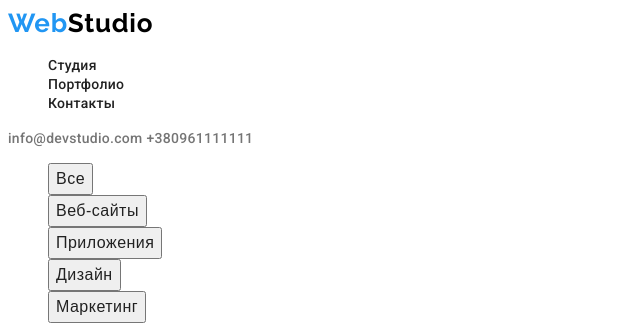
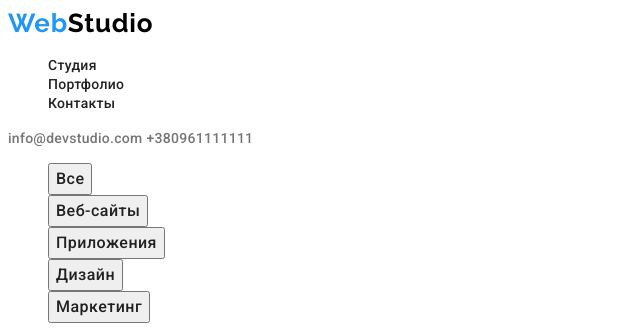
Before and after one commit to VKChabra/goit-markup-hw-02, a plain HTML site: page portfolio.html in a window 1280 px wide. Shown: the top 335 px of the page, 0-640 px from the left. Drawn offline with Linux system fonts and the light colour scheme.

Commit message:
added fixes

```diff
--- a/css/styles.css
+++ b/css/styles.css
@@ -8,6 +8,7 @@
   --sec-bg-color: #2f303a;
   --third-bg-color: #f5f4fa;
   --logo-color: #000000;
+  --logo-sec-color: #ffffff;
   --hero-color: #ffffff;
   --button-hover-color: #ffffff;
   --footer-address-color: #ffffff;
@@ -186,8 +187,15 @@ body {
   color: var(--footer-address-color);
 }
 
+.footer-logo {
+  color: var(--logo-sec-color);
+}
+
 /* portfolio */
-.portfolio-nav-button {
+.projects-button {
+  font-family: inherit;
+  font-style: normal;
+  font-weight: 500;
   font-size: 16px;
   line-height: 1.62;
   text-align: center;
@@ -196,7 +204,7 @@ body {
   color: var(--portfolio-button-color);
 }
 
-.portfolio-nav-button:hover {
+.projects-button:hover {
   background-color: var(--accent-color);
   color: var(--button-hover-color);
 }
--- a/portfolio.html
+++ b/portfolio.html
@@ -26,18 +26,15 @@
         <a href="tel:+380961111111" class="header-contacts link">+380961111111</a>
     </header>
     <main>
-        <section class="portfolio-nav">
-            <h1 class="visually-hidden">Фильтры</h1>
+        <section class="projects">
+            <h1 class="visually-hidden">Проекты</h1>
             <ul class="list">
-                <li><button type="button" class="portfolio-nav-button">Все</button></li>
-                <li><button type="button" class="portfolio-nav-button">Веб-сайты</button></li>
-                <li><button type="button" class="portfolio-nav-button">Приложения</button></li>
-                <li><button type="button" class="portfolio-nav-button">Дизайн</button></li>
-                <li><button type="button" class="portfolio-nav-button">Маркетинг</button></li>
+                <li><button type="button" class="projects-button">Все</button></li>
+                <li><button type="button" class="projects-button">Веб-сайты</button></li>
+                <li><button type="button" class="projects-button">Приложения</button></li>
+                <li><button type="button" class="projects-button">Дизайн</button></li>
+                <li><button type="button" class="projects-button">Маркетинг</button></li>
             </ul>
-        </section>
-        <section class="projects">
-            <h2 class="visually-hidden">Проекты</h2>
             <ul class="project-list list">
                 <li>
                     <img src="./images/project_photo1.jpg" alt="ноутбук с открытым вебсайтом" width="370" height="294">
@@ -88,7 +85,7 @@
         </section>
     </main>
     <footer class="footer">
-        <a href="#" class="logo link"><span>Web</span>Studio</a>
+        <a href="#" class="logo link footer-logo"><span>Web</span>Studio</a>
         <address>
             <ul class="list">
                 <li><a href="https://goo.gl/maps/gwLvTVxYLncjtafa9" target="_blank" rel="noopener noreferrer nofollow"
```
Also changed, not shown: index.html (+1 -1 lines).
